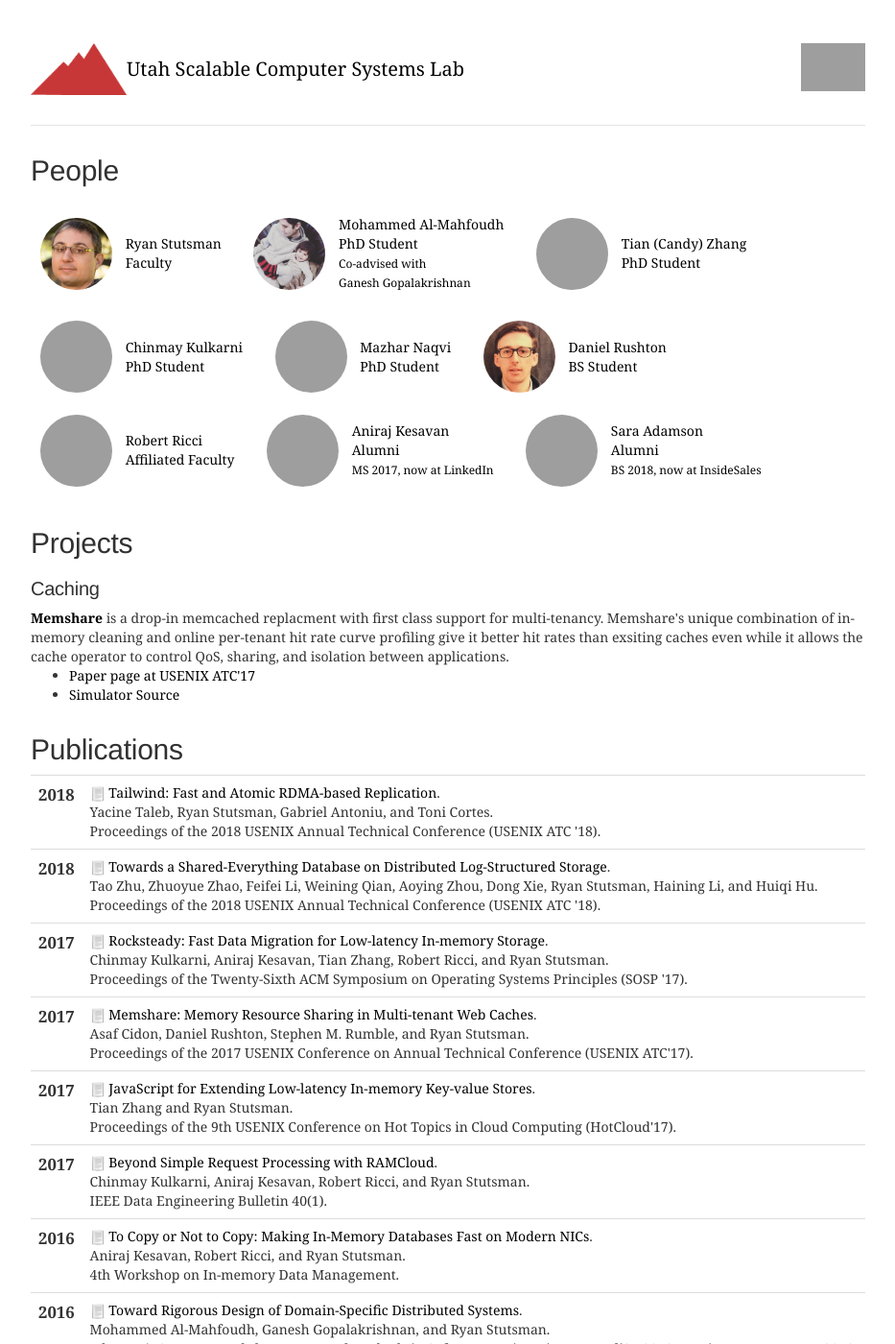
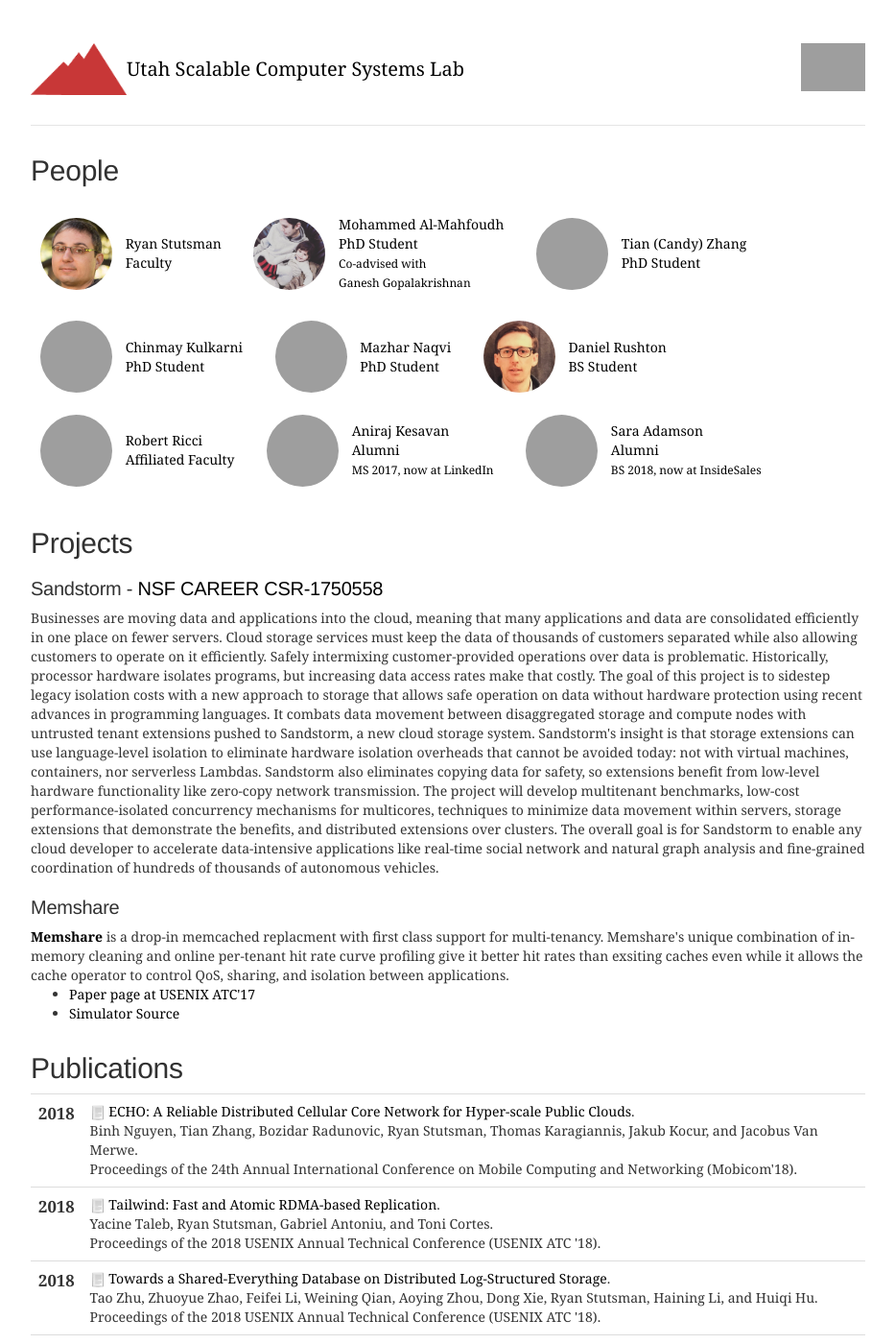
Before and after one commit to utah-scs/utah-scs.github.io, a Jekyll site: the page built from index.html, in a window 1280 px wide and 1400 px high, cut to the strip 0-1400 px from the top of the window. Shown: the whole strip at 96% size, without its empty margins (173-1106 px from the left). Built offline with Jekyll 4.4.1, drawn with Linux system fonts in a browser that asks for light colours; grey boxes are pictures that could not be loaded.

Commit message:
Add ECHO.

```diff
--- a/_includes/pubs.html
+++ b/_includes/pubs.html
@@ -1,5 +1,29 @@
 <table class="table">
 <tbody>
+	<tr>
+		<td>
+			<span class="date">
+
+				<big><strong>2018</strong></big><br />
+
+
+			</span>
+		</td>
+		<td class="publication">
+			<span class="pubtitle">
+				<img src="img/pdficon_small.png" width="16"
+					height="16" alt="PDF" />
+				<a href="https://sigmobile.org/mobicom/2018/program.php">ECHO: A Reliable Distributed Cellular Core Network for Hyper-scale Public Clouds</a>.
+			</span><br />
+			<span class="authors">
+				Binh Nguyen, Tian Zhang, Bozidar Radunovic, Ryan Stutsman, Thomas Karagiannis, Jakub Kocur, and Jacobus Van Merwe.
+			</span><br />
+			<span class="venuetype"></span><span class="venue">Proceedings of the 24th Annual International Conference on Mobile Computing and Networking (Mobicom'18)</span>.
+			<br />
+			<span class="links">
+			</span>
+		</td>
+	</tr>
 	<tr>
 		<td>
 			<span class="date">
--- a/index.html
+++ b/index.html
@@ -78,7 +78,37 @@ tail latency bounds more than two orders of magnitude lower.
 </ul>
 -->
 
-<h3>Caching</h3>
+<h3>Sandstorm - <a href="https://www.nsf.gov/awardsearch/showAward?AWD_ID=1750558">NSF CAREER CSR-1750558</a></h3>
+
+Businesses are moving data and applications into the cloud, meaning that many
+applications and data are consolidated efficiently in one place on fewer
+servers. Cloud storage services must keep the data of thousands of customers
+separated while also allowing customers to operate on it efficiently. Safely
+intermixing customer-provided operations over data is problematic.
+Historically, processor hardware isolates programs, but increasing data access
+rates make that costly.
+
+The goal of this project is to sidestep legacy
+isolation costs with a new approach to storage that allows safe operation on data
+without hardware protection using recent advances in programming languages.
+It combats data movement between disaggregated storage and compute
+nodes with untrusted tenant extensions pushed to Sandstorm, a new cloud storage
+system. Sandstorm's insight is that storage extensions can use language-level
+isolation to eliminate hardware isolation overheads that cannot be avoided
+today: not with virtual machines, containers, nor serverless Lambdas. Sandstorm
+also eliminates copying data for safety, so extensions benefit from low-level
+hardware functionality like zero-copy network transmission. The project will
+develop multitenant benchmarks, low-cost performance-isolated concurrency
+mechanisms for multicores, techniques to minimize data movement within servers,
+storage extensions that demonstrate the benefits, and distributed extensions
+over clusters.
+
+The overall goal is for Sandstorm to enable any cloud developer to accelerate
+data-intensive applications like real-time social network and natural graph
+analysis and fine-grained coordination of hundreds of thousands of autonomous
+vehicles.
+
+<h3>Memshare</h3>
 
 <span style='font-weight: bold;'><a href="https://www.usenix.org/conference/atc17/program/presentation/cidon">Memshare</a></span>
 is a drop-in memcached replacment with first class support for multi-tenancy.
```
Also changed, not shown: bib/pubs.bib (+10 -0 lines).
